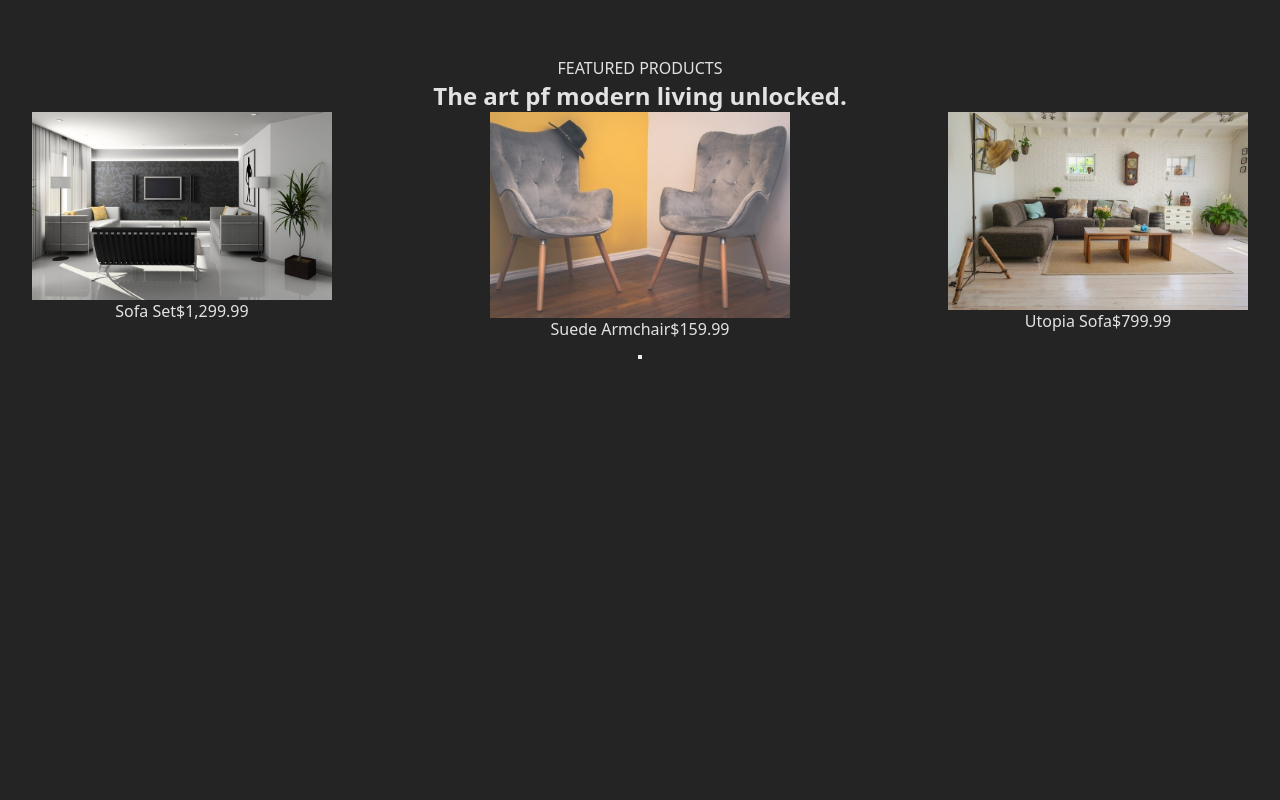
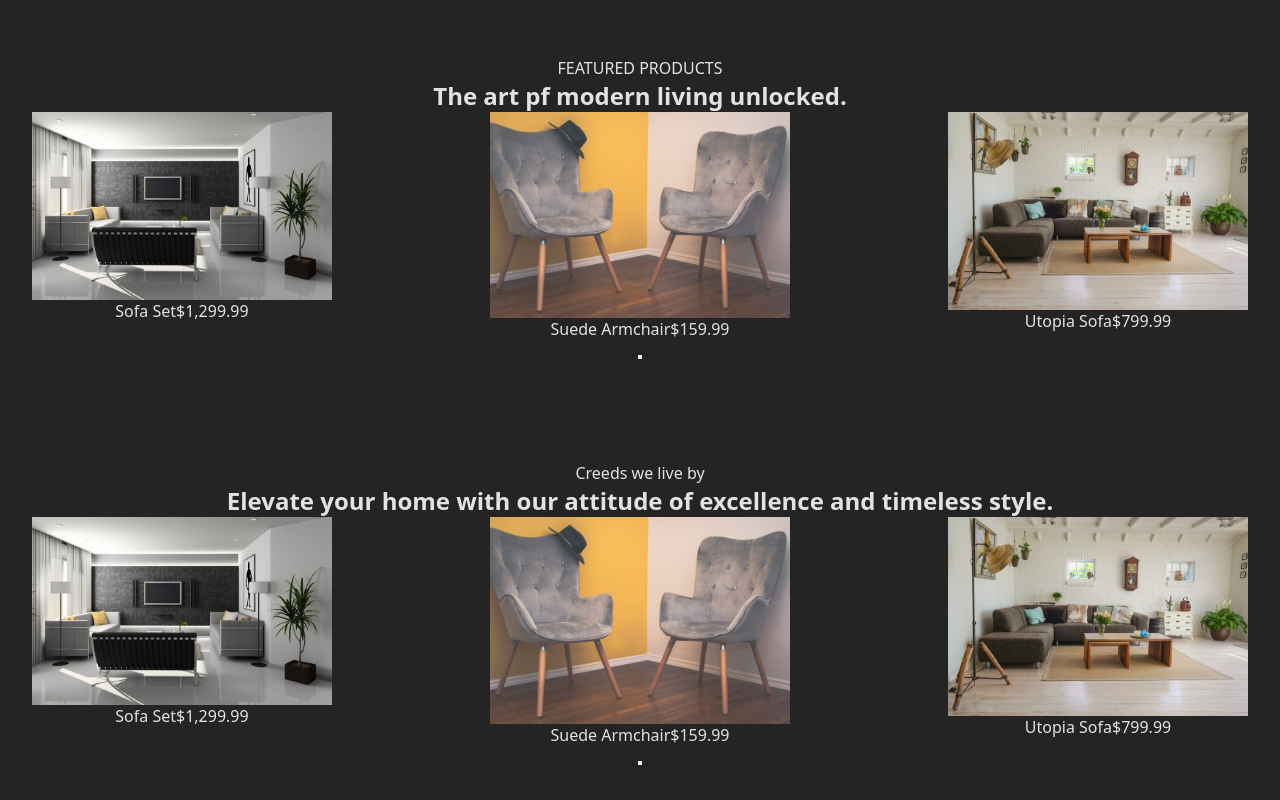
Before and after one commit to ilicc-sara/Shoppers-Dream, a React (Vite) app: page / in a window 1280 px wide. Shown: the part 870-1670 px from the top of the page. Before the commit the page ends 1364 px from the top, so only its background shows below. Built offline with nearby package versions, Linux system fonts and the light colour scheme.

Commit message:
//////////////////////

```diff
--- a/src/App.jsx
+++ b/src/App.jsx
@@ -68,6 +68,39 @@ function App() {
         </div>
         <button className="btn"></button>
       </section>
+
+      <section className="section_3">
+        <p>Creeds we live by</p>
+        <h1>
+          Elevate your home with our attitude of excellence and timeless style.
+        </h1>
+
+        <div className="some-products">
+          <div className="single-product">
+            <img src="./product-15.jpeg" />
+            <div>
+              <span>Sofa Set</span>
+              <span>$1,299.99</span>
+            </div>
+          </div>
+          <div className="single-product">
+            <img src="./product-16.jpeg" />
+            <div>
+              <span>Suede Armchair</span>
+              <span>$159.99</span>
+            </div>
+          </div>
+          <div className="single-product">
+            <img src="./product-17.jpeg" />
+
+            <div>
+              <span>Utopia Sofa</span>
+              <span>$799.99</span>
+            </div>
+          </div>
+        </div>
+        <button className="btn"></button>
+      </section>
     </>
   );
 }
```
